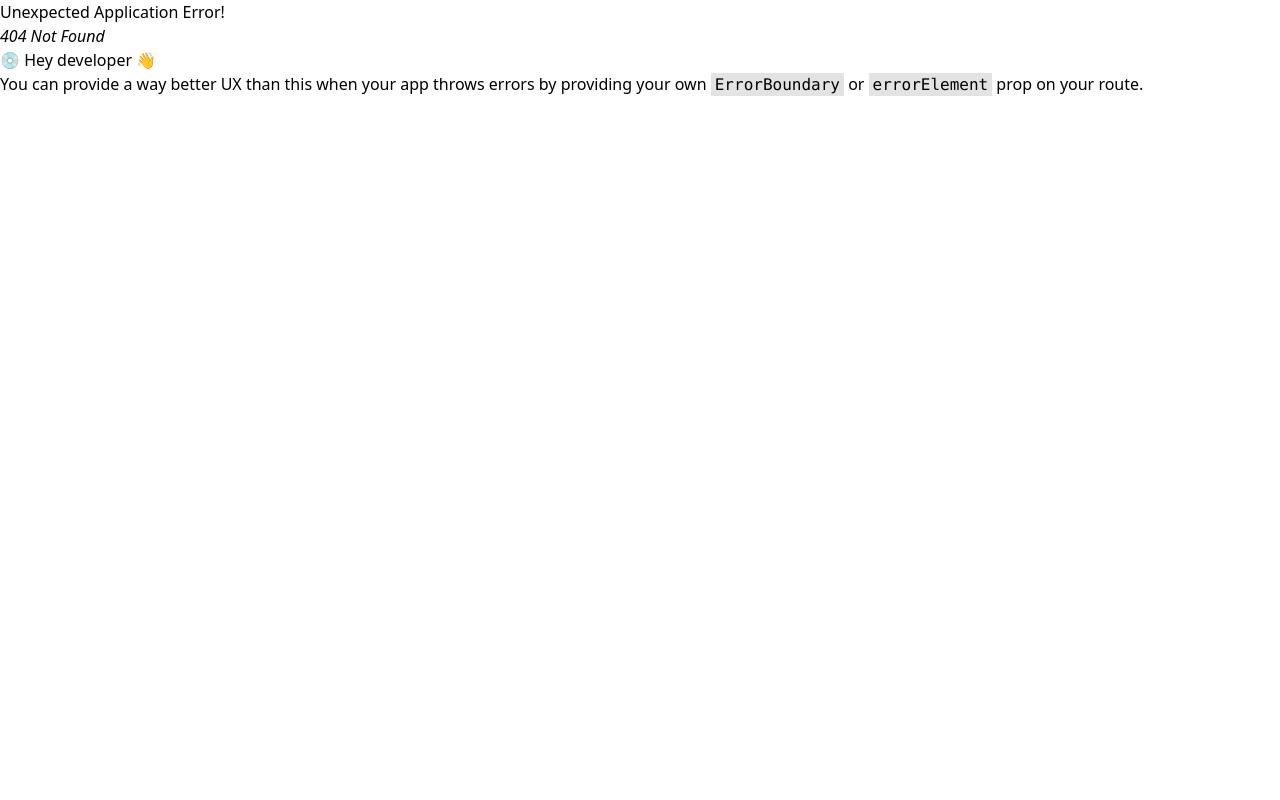
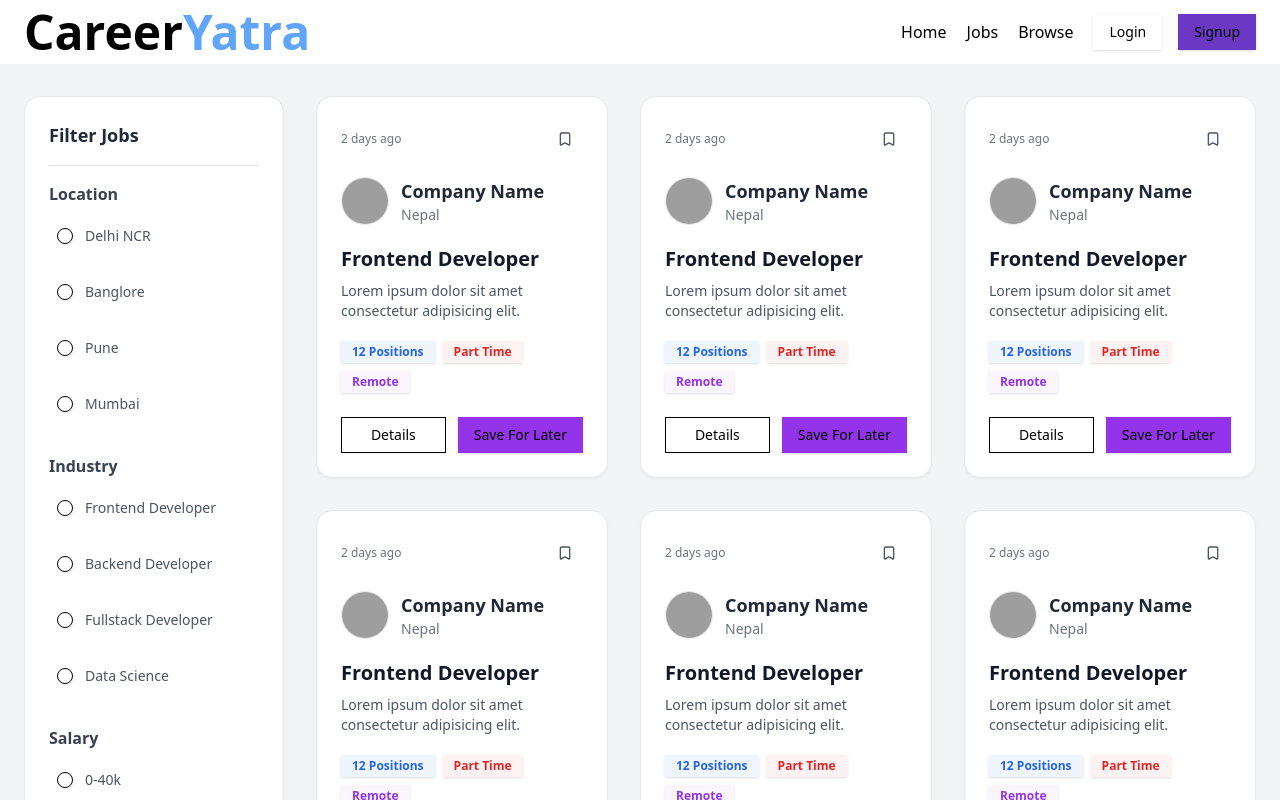
Before and after one commit to susmitabokhimrai-arch/career-job-portal-mern, a React app in the folder frontend/: page /jobs in a window 1280 px wide. Before the commit this address had no page. Shown: the top 800 px of the page. Built offline with nearby package versions, Linux system fonts and the light colour scheme; grey boxes are pictures that could not be loaded; the HTML template or start-up script is replaced by a standard one.

Commit message:
building jobs page and browse page

```diff
--- /dev/null
+++ b/frontend/src/components/Browse.jsx
@@ -0,0 +1,27 @@
+import React from 'react'
+import Navbar from './shared/Navbar'
+import Job from './job';
+
+const randomjobs = [1,2,3];
+
+const Browse = () => {
+  return (
+    <div>
+        <Navbar/>
+    <div className='max-w-7xl mx-auto my-10'>
+      <h1 className='font-bold text-xl my-10'>Search Results ({randomjobs.length})</h1>
+      <div className='grid grid-cols-3 gap-4 '>
+        {
+            randomjobs.map((item,index)=>{
+                return(
+                    <Job/>
+                )
+            })
+        }
+        </div>
+      </div>
+    </div>
+  )
+}
+
+export default Browse
--- /dev/null
+++ b/frontend/src/components/FilterCard.jsx
@@ -0,0 +1,63 @@
+import React from "react";
+import { RadioGroup, RadioGroupItem } from "./ui/radio-group";
+import { Label } from "./ui/label";
+
+const filterData = [
+  {
+    filterType: "Location",
+    array: ["Delhi NCR", "Banglore", "Pune", "Mumbai"],
+  },
+  {
+    filterType: "Industry",
+    array: [
+      "Frontend Developer",
+      "Backend Developer",
+      "Fullstack Developer",
+      "Data Science",
+    ],
+  },
+  {
+    filterType: "Salary",
+    array: ["0-40k", "40k-1lakh", "1lakh-5lakh"],
+  },
+];
+
+const FilterCard = () => {
+  return (
+    <div className="bg-white p-6 rounded-2xl shadow-sm border">
+      <h1 className="text-lg font-bold text-gray-800">Filter Jobs</h1>
+      <hr className="my-4" />
+
+      {filterData.map((data, index) => (
+        <div key={index} className="mb-8">
+          <h2 className="text-base font-semibold text-gray-700 mb-3">
+            {data.filterType}
+          </h2>
+
+          <RadioGroup className="space-y-3">
+            {data.array.map((item, i) => (
+              <div
+                key={i}
+                className="flex items-center space-x-3 p-2 rounded-md hover:bg-gray-100 transition cursor-pointer"
+              >
+                <RadioGroupItem
+                  value={item}
+                  id={`${item}-${i}`}
+                  className="data-[state=checked]:bg-purple-600 data-[state=checked]:border-purple-600"
+                />
+                <Label
+                  htmlFor={`${item}-${i}`}
+                  className="text-sm text-gray-600 cursor-pointer"
+                >
+                  {item}
+                </Label>
+              </div>
+            ))}
+          </RadioGroup>
+        </div>
+      ))}
+    </div>
+  );
+};
+
+export default FilterCard;
--- /dev/null
+++ b/frontend/src/components/Job.jsx
@@ -0,0 +1,73 @@
+import React from "react";
+import { Button } from "./ui/button";
+import { Bookmark } from "lucide-react";
+import { Avatar, AvatarImage } from "./ui/avatar";
+import { Badge } from "./ui/badge";
+
+const Job = () => {
+  return (
+    <div className="bg-white p-6 rounded-2xl border border-gray-200 shadow-sm hover:shadow-lg transition-all duration-300 hover:-translate-y-1">
+
+      {/* Top Section */}
+      <div className="flex items-center justify-between">
+        <p className="text-xs text-gray-500">2 days ago</p>
+        <Button
+          variant="ghost"
+          size="icon"
+          className="rounded-full hover:bg-gray-100"
+        >
+          <Bookmark className="w-5 h-5 text-gray-600" />
+        </Button>
+      </div>
+
+      {/* Company Info */}
+      <div className="flex items-center gap-3 my-5">
+        <Avatar className="h-12 w-12 border">
+          <AvatarImage src="https://img.freepik.com/premium-vector/creative-elegant-abstract-minimalistic-logo-design-vector-any-brand-company_1253202-137644.jpg" />
+        </Avatar>
+
+        <div>
+          <h2 className="font-semibold text-lg text-gray-800">
+            Company Name
+          </h2>
+          <p className="text-sm text-gray-500">Nepal</p>
+        </div>
+      </div>
+
+      {/* Job Title */}
+      <div>
+        <h1 className="text-xl font-bold text-gray-900 mb-2">
+          Frontend Developer
+        </h1>
+        <p className="text-sm text-gray-600 line-clamp-3">
+          Lorem ipsum dolor sit amet consectetur adipisicing elit.
+        </p>
+      </div>
+
+      {/* Tags */}
+      <div className="flex flex-wrap gap-2 mt-5">
+        <Badge className="bg-blue-50 text-blue-600">
+          12 Positions
+        </Badge>
+        <Badge className="bg-red-50 text-red-600">
+          Part Time
+        </Badge>
+        <Badge className="bg-purple-50 text-purple-600">
+          Remote
+        </Badge>
+      </div>
+
+      {/* Buttons */}
+      <div className="flex gap-3 mt-6">
+        <Button variant="outline" className="flex-1">
+          Details
+        </Button>
+        <Button className="flex-1 bg-purple-600 hover:bg-purple-700">
+          Save For Later
+        </Button>
+      </div>
+    </div>
+  );
+};
+
+export default Job;
--- /dev/null
+++ b/frontend/src/components/Jobs.jsx
@@ -0,0 +1,42 @@
+import React from "react";
+import Navbar from "./shared/Navbar";
+import FilterCard from "./FilterCard";
+import Job from "./Job";
+
+const jobsarray = [1, 2, 3, 4, 5, 6, 7, 8];
+
+const Jobs = () => {
+  return (
+    <div className="min-h-screen bg-gray-100">
+      <Navbar />
+
+      <div className="max-w-7xl mx-auto px-6 py-8">
+        <div className="flex gap-8">
+
+          {/* Sidebar */}
+          <div className="w-[260px] shrink-0">
+            <FilterCard />
+          </div>
+
+          {/* Jobs Section */}
+          <div className="flex-1">
+            {jobsarray.length <= 0 ? (
+              <div className="text-center text-gray-500 mt-20">
+                Job not found
+              </div>
+            ) : (
+              <div className="grid grid-cols-1 md:grid-cols-2 xl:grid-cols-3 gap-8">
+                {jobsarray.map((item, index) => (
+                  <Job key={index} />
+                ))}
+              </div>
+            )}
+          </div>
+
+        </div>
+      </div>
+    </div>
+  );
+};
+
+export default Jobs;
--- a/frontend/src/components/shared/Navbar.jsx
+++ b/frontend/src/components/shared/Navbar.jsx
@@ -16,9 +16,10 @@ const Navbar = () => {
                 </h1>
                 <div className='flex items-center space-x-5'>
                     <ul className="flex items-center space-x-5 font-medium list-none p-0 m-0">
-                        <li className='cursor-pointer'>Home</li>
-                        <li className='cursor-pointer'>Jobs</li>
-                        <li className='cursor-pointer'>Browse</li>
+                        <li className='cursor-pointer'><Link to="/">Home</Link></li>
+                         <li className='cursor-pointer'><Link to="/jobs">Jobs</Link></li>
+                          <li className='cursor-pointer'><Link to="/browse">Browse</Link></li>
+
                     </ul>
                 {!user ?(
                         <div className='flex  items-center gap-2 space-x-2'>
```
Also changed, not shown: frontend/src/App.jsx (+10 -0 lines).
